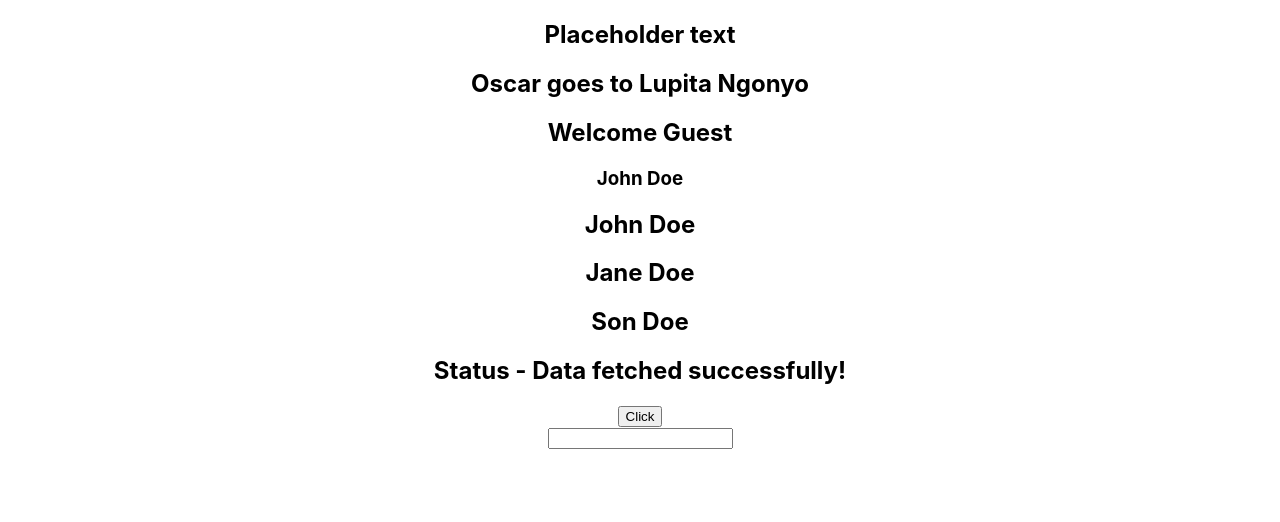
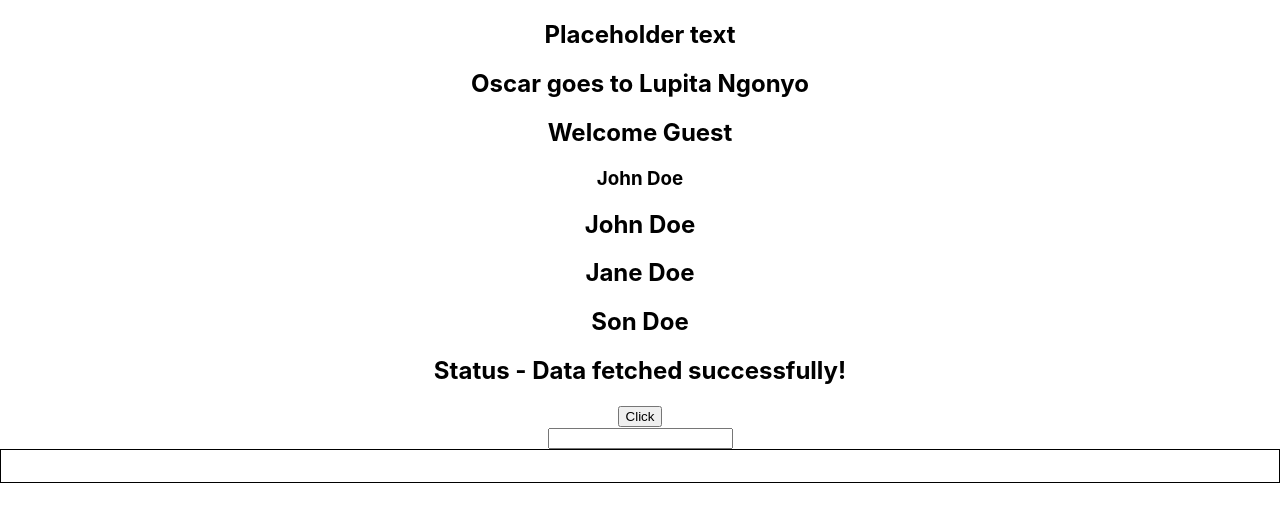
Before and after one commit to Jeremiah-Katumo/typescript-training, a React (Create React App) app: page / in a window 1280 px wide. Shown: the top 522 px of the page. Built offline with nearby package versions, Linux system fonts and the light colour scheme.

Commit message:
style props

```diff
--- a/src/App.tsx
+++ b/src/App.tsx
@@ -8,6 +8,7 @@ import { PersonList } from './components/props/PersonList';
 import { Status } from './components/props/Status';
 import { Button } from './components/props/Button';
 import { Input } from './components/props/Input';
+import { Container } from 'react-bootstrap';
 
 function App() {
 
@@ -47,6 +48,7 @@ function App() {
         }}
       />
       <Input value='' handleChange={(event) => console.log(event)} />
+      <Container style={{ border: '1px solid black', padding: '1rem' }} />
     </div>
   );
 }
```
Also changed, not shown: src/components/props/Container.tsx (added, +14 -0 lines).
